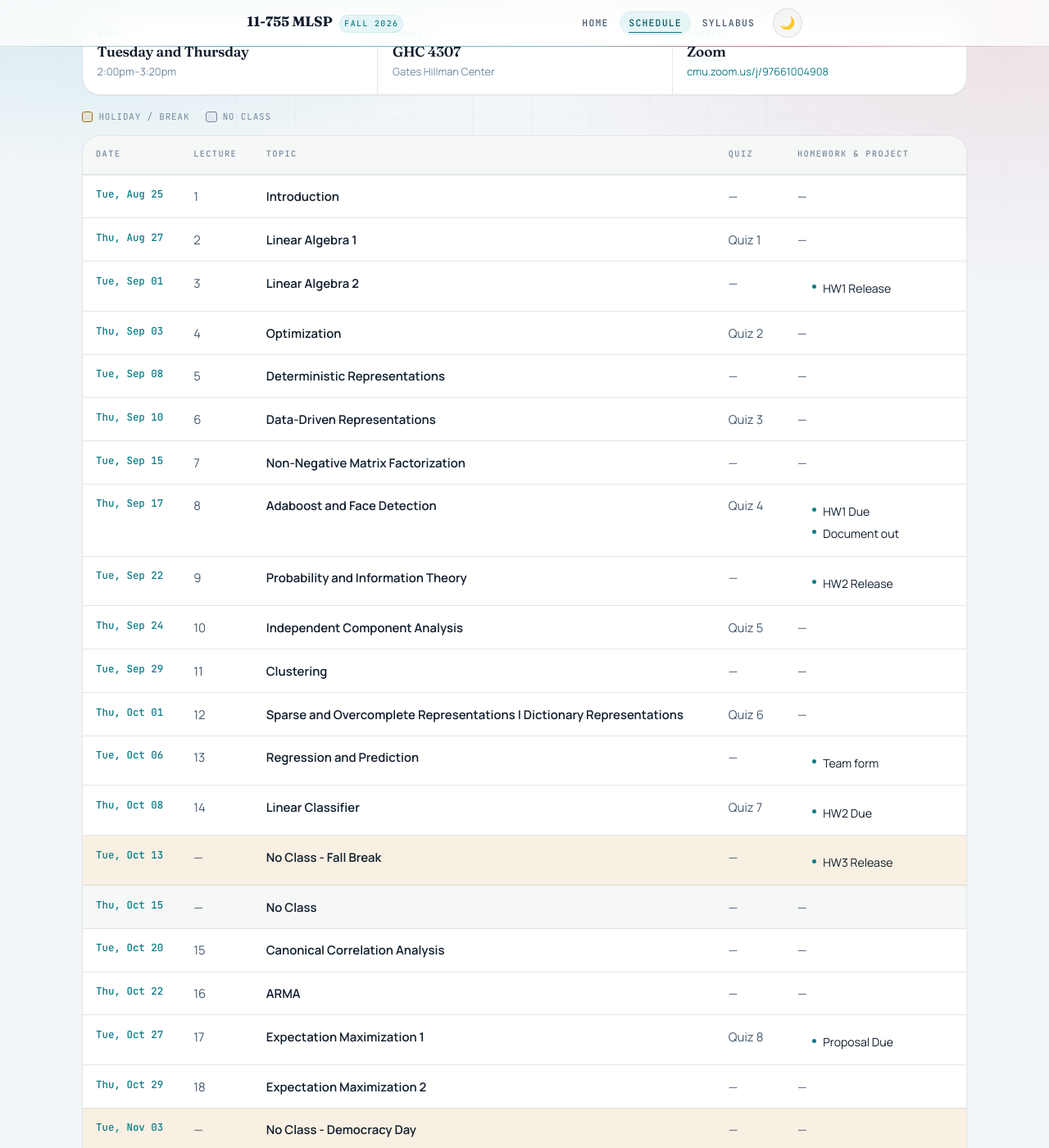
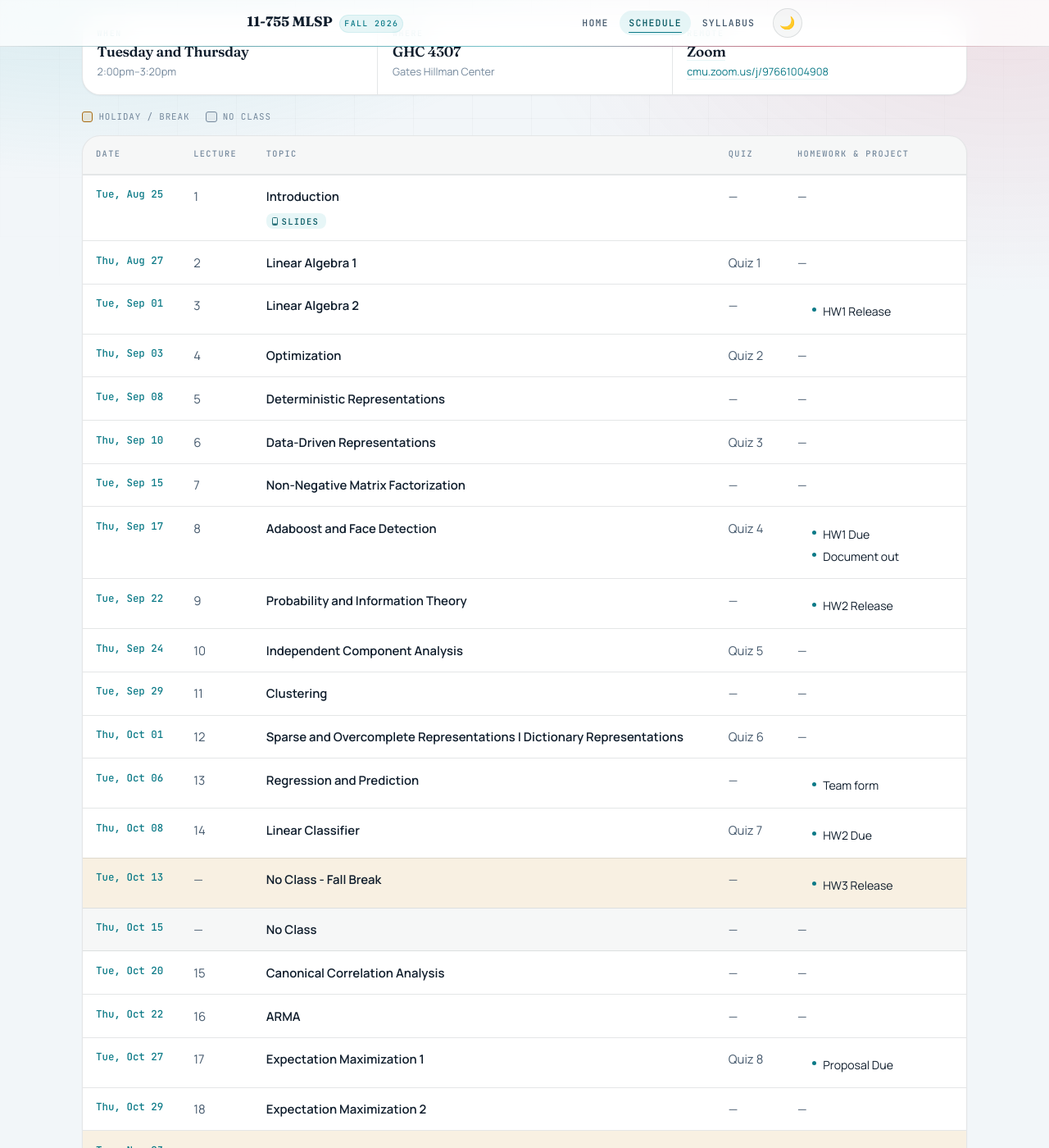
Before and after one commit to cmu-mlsp/mlspcourse, a Jekyll site: the page built from _pages/schedule.md, in a window 1280 px wide and 1400 px high, scrolled down 410 px. Shown: the whole window at 82% size. Built offline with Jekyll 4.4.1, drawn with Linux system fonts in a browser that asks for light colours; nearby versions of some CDN libraries; comment, search, counter and statistics services are not loaded.

Commit message:
Publish Lecture 1 Introduction slides on the schedule.
Students need the Aug 25 deck linked from the calendar without releasing later materials yet.

Co-authored-by: Cursor <cursoragent@cursor.com>

```diff
--- a/_data/lectures_fall2026.yml
+++ b/_data/lectures_fall2026.yml
@@ -2,7 +2,8 @@
 # Fall 2026 lecture calendar — transcribed from
 # "Copy of Logistics - Lecture Schedule 2026.pdf" (Google Sheets export).
 # Public table: date, lecture number, title, quiz, combined homework/project.
-# Shadow TAs and HW content notes are omitted. No slide/HW file URLs rendered.
+# Shadow TAs and HW content notes are omitted. Slide URLs stay commented until
+# released; only rows with an active `slides:` field render a Slides link.
 # =============================================================================
 
 - date: 2026-08-25
@@ -11,7 +12,7 @@
   title: Introduction
   quiz:
   work: []
-  # TODO restore slides: https://drive.google.com/file/d/1FFRCRFE1oV4twMgke9kN_tbTrhqErZNC/view?usp=drive_link
+  slides: https://drive.google.com/file/d/1hhUtwv63Fp_t3MSncCWwDFb81KsqtFz3/view?usp=sharing
 
 - date: 2026-08-27
   type: lecture
--- a/_layouts/schedule.html
+++ b/_layouts/schedule.html
@@ -3,7 +3,8 @@ layout: default
 ---
 {% comment %}
   Dated lecture table lives in _pages/schedule.md and reads
-  _data/lectures_fall2026.yml. Public columns only; materials stay commented.
+  _data/lectures_fall2026.yml. Rows with `slides:` render a Slides chip;
+  other materials stay commented in the YAML until released.
 {% endcomment %}
 <div class="post">
 
--- a/_pages/schedule.md
+++ b/_pages/schedule.md
@@ -41,7 +41,10 @@ shift with class discussion.</p>
         {% else %}
           <span class="schedule-event">{{ item.title }}</span>
         {% endif %}
-        {% comment %} TODO: restore slides, lecture files, and homework handouts when they are approved for the public site. Matching Fall 2025 Drive links stay as YAML comments in _data/lectures_fall2026.yml. Do not add those URLs to this table. {% endcomment %}
+        {% if item.slides %}
+          <a class="schedule-slides" href="{{ item.slides }}" target="_blank" rel="noopener">Slides</a>
+        {% endif %}
+        {% comment %} Other lecture slides and homework handouts stay as YAML comments in _data/lectures_fall2026.yml until released. {% endcomment %}
       </td>
       <td data-label="Quiz">{% if item.quiz %}Quiz {{ item.quiz }}{% else %}&mdash;{% endif %}</td>
       <td data-label="Homework &amp; project">
--- a/_sass/_links.scss
+++ b/_sass/_links.scss
@@ -27,7 +27,8 @@ article .btn,
 article .info-card__value a,
 article .staff-card a,
 article .topic-list a,
-article .chip {
+article .chip,
+article .schedule-slides {
     border-bottom: 0;
 }
 
--- a/_sass/_schedule.scss
+++ b/_sass/_schedule.scss
@@ -174,6 +174,60 @@
   color: var(--ink);
 }
 
+// Compact materials chip under the topic title (Drive, etc.).
+.schedule-slides {
+  display: flex;
+  width: max-content;
+  align-items: center;
+  gap: 0.4em;
+  margin: 0.5rem 0 0;
+  padding: 0.28em 0.72em 0.28em 0.55em;
+  font-family: var(--font-mono);
+  font-size: 0.66rem;
+  font-weight: 500;
+  letter-spacing: 0.12em;
+  text-transform: uppercase;
+  color: var(--accent-deep);
+  background: var(--accent-wash);
+  border: 1px solid transparent;
+  border-radius: var(--radius-sm);
+  line-height: 1.2;
+  transition:
+    color 0.2s var(--ease),
+    background 0.2s var(--ease),
+    border-color 0.2s var(--ease),
+    box-shadow 0.2s var(--ease);
+
+  // Tiny document glyph so the control reads as materials, not body copy.
+  &::before {
+    content: "";
+    width: 0.55em;
+    height: 0.72em;
+    border: 1.5px solid currentColor;
+    border-radius: 1.5px;
+    opacity: 0.85;
+    box-shadow: inset 0 -0.22em 0 -0.08em currentColor;
+  }
+
+  &:hover,
+  &:focus-visible {
+    color: var(--surface);
+    background: var(--accent);
+    border-color: var(--accent);
+    box-shadow: var(--shadow-sm);
+    outline: none;
+  }
+}
+
+body.dark-mode .schedule-slides {
+  color: var(--accent-deep);
+
+  &:hover,
+  &:focus-visible {
+    color: var(--bg);
+  }
+}
+
 .schedule-footnote {
   margin-top: 0.85rem;
   font-size: 0.82rem;
```
Also changed, not shown: README.md.
